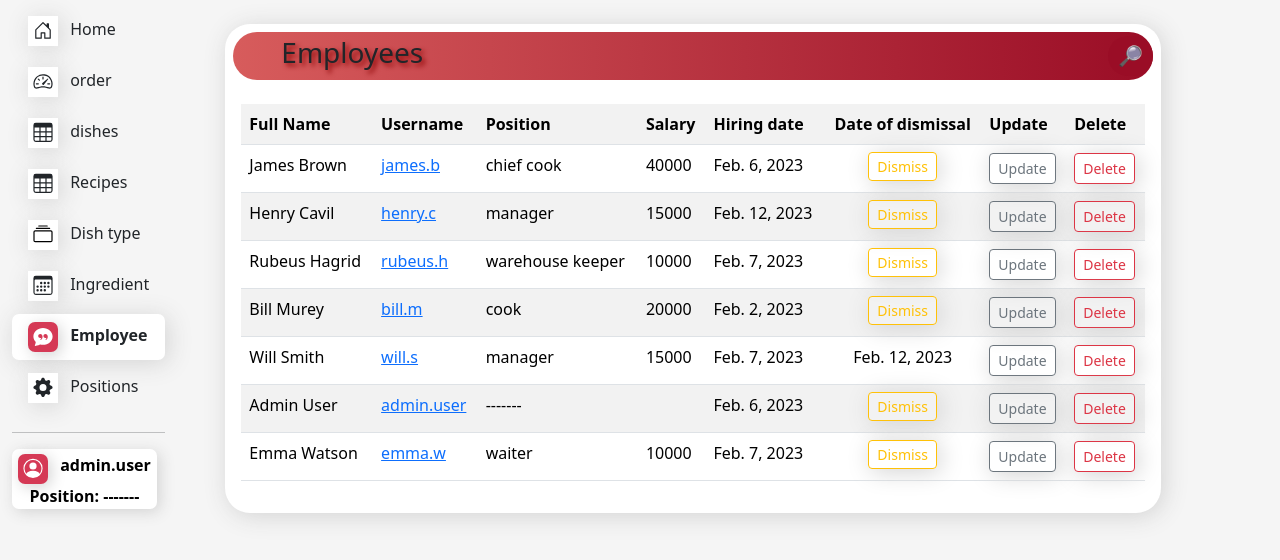
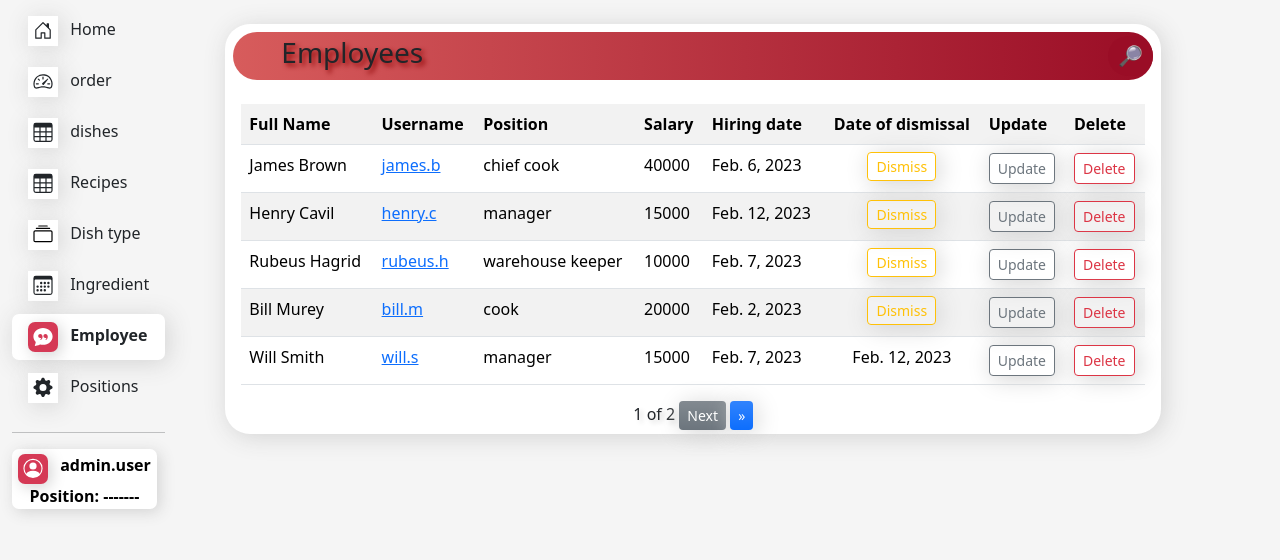
Before and after one commit to Terrrya/Cafe, a Django app: page /employees/ in a window 1280 px wide. Shown: the top 560 px of the page. Run offline with Django 4.2, Linux system fonts and the light colour scheme; a user stored in the database is signed in; data comes from the database, SQL or seed files in the repository.

Commit message:
Added pagination in employee list

```diff
--- a/cafe/views/employee_views.py
+++ b/cafe/views/employee_views.py
@@ -22,6 +22,7 @@ class EmployeeCreateView(generic.CreateView):
 class EmployeeListView(UniversalListView):
     queryset = Employee.objects.select_related("position")
     key_to_search = "last_name"
+    paginate_by = 5
 
 
 class EmployeeDetailView(generic.DetailView):
--- a/templates/cafe/employee_list.html
+++ b/templates/cafe/employee_list.html
@@ -12,7 +12,7 @@
       </h5>
     </div>
     <div class="card-body">
-      <table class="table table-striped">
+      <table class="table table-striped mb-0">
         <tr>
           <th>Full Name</th>
           <th>Username</th>
@@ -59,5 +59,6 @@
        {% endfor %}
       </table>
     </div>
+    {% include "includes/pagination.html" %}
   </div>
 {% endblock %}
```
